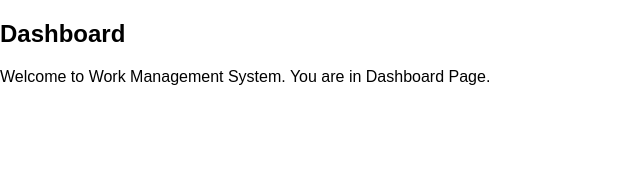
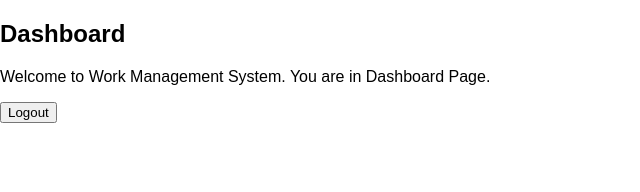
Before and after one commit to utkarsh339/work-management-system, a React (Vite) app in the folder work-management-ui/: page /login in a window 1280 px wide. Both pictures are taken after typing "name@example.com", "Sample123" into the empty fields and a click on the button "Login". Shown: the top 192 px of the page, without its empty margins (0-640 px from the left). Built offline with nearby package versions, Linux system fonts and the light colour scheme.

Commit message:
Use proper navigation for Login & Logout

```diff
--- a/work-management-ui/src/App.jsx
+++ b/work-management-ui/src/App.jsx
@@ -15,7 +15,13 @@ function App() {
           />
           <Route
             path="/dashboard"
-            element={isAuthenticated ? <Dashboard /> : <Navigate to="/login" />}
+            element={
+              isAuthenticated ? (
+                <Dashboard onLogout={() => setIsAuthenticated(false)} />
+              ) : (
+                <Navigate to="/login" />
+              )
+            }
           />
           <Route path="*" element={<Navigate to="/login" />} />
         </Routes>
--- a/work-management-ui/src/pages/Dashboard.jsx
+++ b/work-management-ui/src/pages/Dashboard.jsx
@@ -1,8 +1,10 @@
-function Dashboard() {
+function Dashboard({ onLogout }) {
   return (
     <>
       <h2>Dashboard</h2>
       <p>Welcome to Work Management System. You are in Dashboard Page.</p>
+
+      <button onClick={onLogout}>Logout</button>
     </>
   );
 }
```
